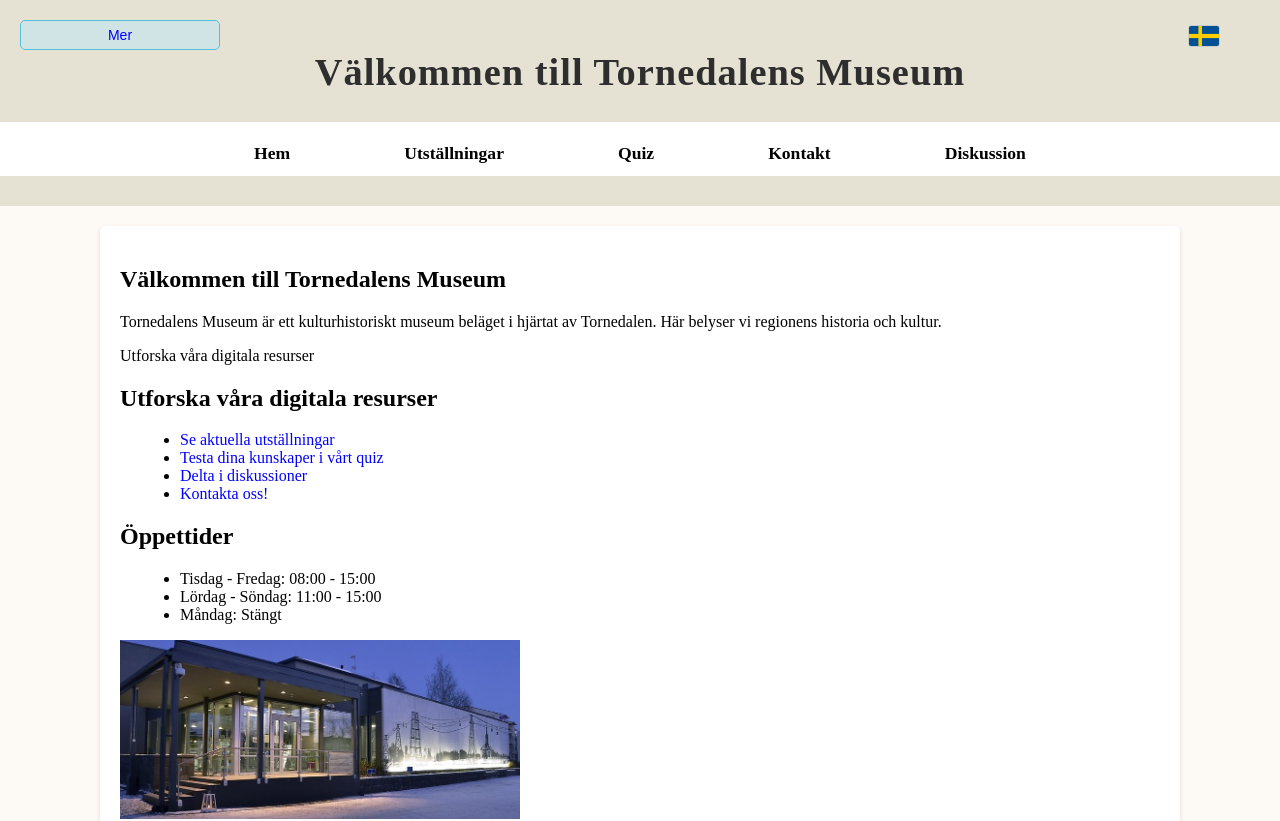
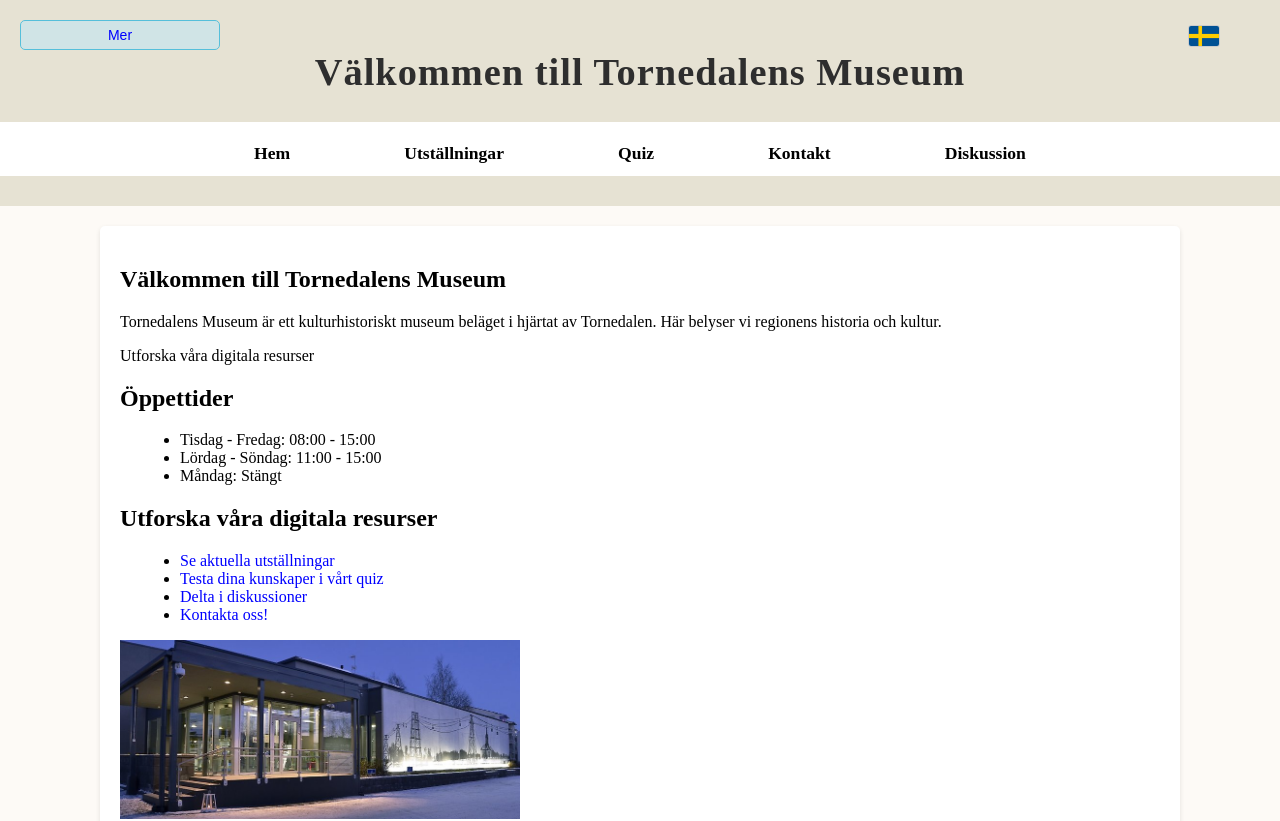
Before and after one commit to Gh0xy/tornedalen, an Angular app in the folder frontend/: page /home in a window 1280 px wide. Shown: the top 821 px of the page. Built offline with nearby package versions, Linux system fonts and the light colour scheme.

Commit message:
översättning

```diff
--- a/frontend/src/app/pages/home/home.component.html
+++ b/frontend/src/app/pages/home/home.component.html
@@ -6,6 +6,12 @@
   <p>
     {{ getTranslation('EXPLORE_RESOURCES') }}
   </p>
+<h2>{{ getTranslation('OPENING_HOURS') }}</h2>
+<ul>
+  <li>{{ getTranslation('HOURS_WEEKDAYS') }}</li>
+  <li>{{ getTranslation('HOURS_WEEKEND') }}</li>
+  <li>{{ getTranslation('HOURS_MONDAY') }}</li>
+</ul>
 
   <h2>{{ getTranslation('EXPLORE_RESOURCES') }}</h2>
   <ul>
@@ -14,12 +20,6 @@
     <li><a routerLink="/discussion">{{ getTranslation('DISCUSSION') }}</a></li>
     <li><a routerLink="/contact">{{ getTranslation('CONTACT') }}</a></li>
   </ul>
-  <h2>Öppettider</h2>
-  <ul>
-    <li>Tisdag - Fredag: 08:00 - 15:00</li>
-    <li>Lördag - Söndag: 11:00 - 15:00</li>
-    <li>Måndag: Stängt</li>
-  </ul>
 
   <img src="assets/bilder/museum_utsida.jpg" [alt]="getTranslation('IMAGE_ALT')" class="general-image">
 </div>
--- a/frontend/src/app/pages/home/home.component.ts
+++ b/frontend/src/app/pages/home/home.component.ts
@@ -31,6 +31,34 @@ export class HomeComponent {
         me: 'Tornedalens Museo on kulttuurihistoriallinen museo Tornedalenin sydämessä. Täällä valotamme alueen historiaa ja kulttuuria.',
         sa: 'Duortnosleagi musea lea kultuvrahistorjjálaš musea Duortnosleagi váimmus. Dáppe čájehit guovllu historjjá ja kultuvrra.'
       },
+      OPENING_HOURS: {
+  sv: 'Öppettider',
+  en: 'Opening hours',
+  fi: 'Aukioloajat',
+  me: 'Aukioloajat',
+  sa: 'Aukioloajat'
+},
+HOURS_WEEKDAYS: {
+  sv: 'Tisdag - Fredag: 08:00 - 15:00',
+  en: 'Tuesday - Friday: 08:00 - 15:00',
+  fi: 'Tiistai - Perjantai: 08:00 - 15:00',
+  me: 'Tiistai - Perjantai: 08:00 - 15:00',
+  sa: 'Duvvon - Friggodat: 08:00 - 15:00'
+},
+HOURS_WEEKEND: {
+  sv: 'Lördag - Söndag: 11:00 - 15:00',
+  en: 'Saturday - Sunday: 11:00 - 15:00',
+  fi: 'Lauantai - Sunnuntai: 11:00 - 15:00',
+  me: 'Lauantai - Sunnuntai: 11:00 - 15:00',
+  sa: 'Lávvardat - Sondagat: 11:00 - 15:00'
+},
+HOURS_MONDAY: {
+  sv: 'Måndag: Stängt',
+  en: 'Monday: Closed',
+  fi: 'Maanantai: Suljettu',
+  me: 'Maanantai: Suljettu',
+  sa: 'Mánnodaga: Čáhkká'
+},
       EXPLORE_RESOURCES: {
         sv: 'Utforska våra digitala resurser',
         en: 'Explore our digital resources',
```
